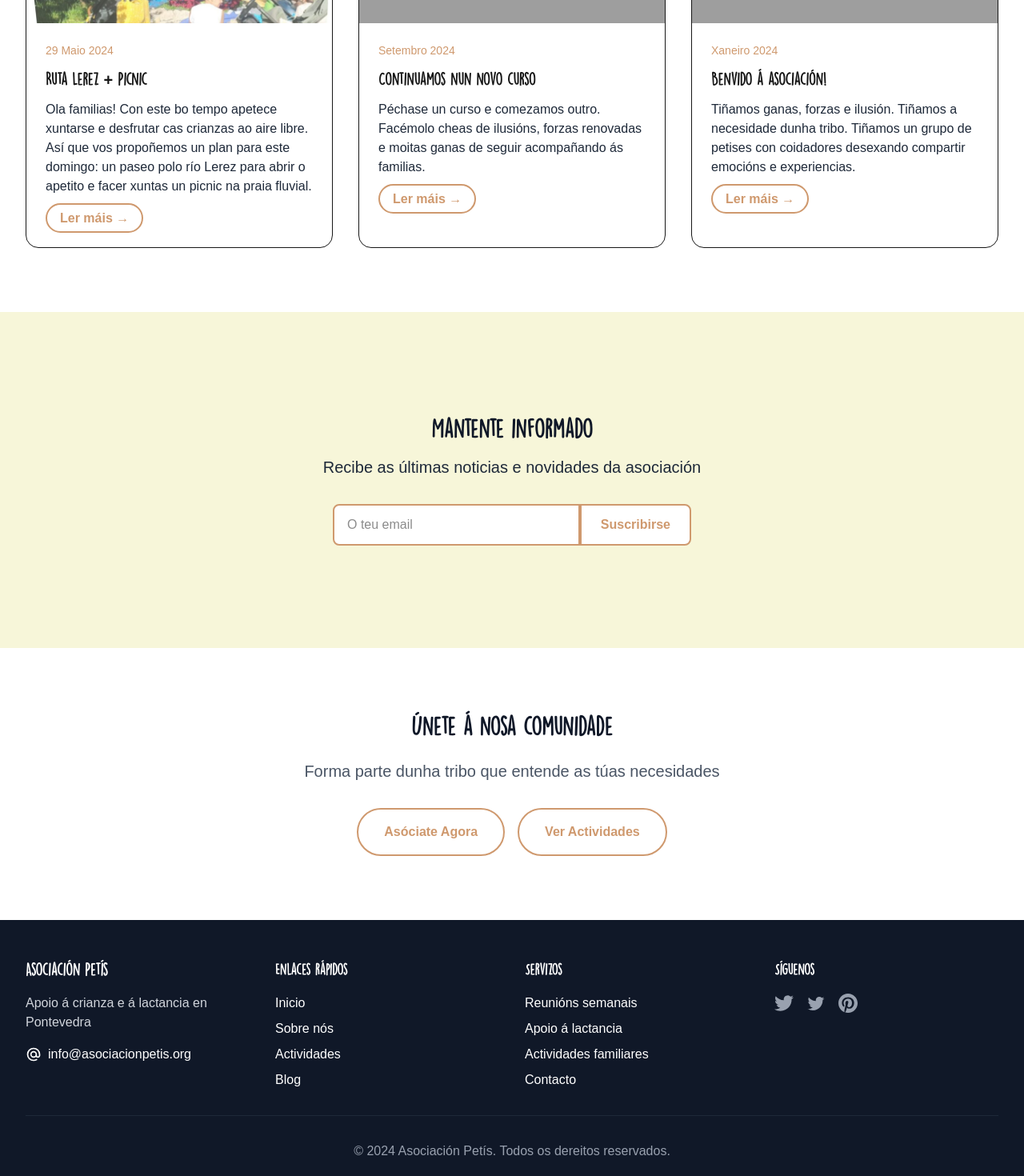
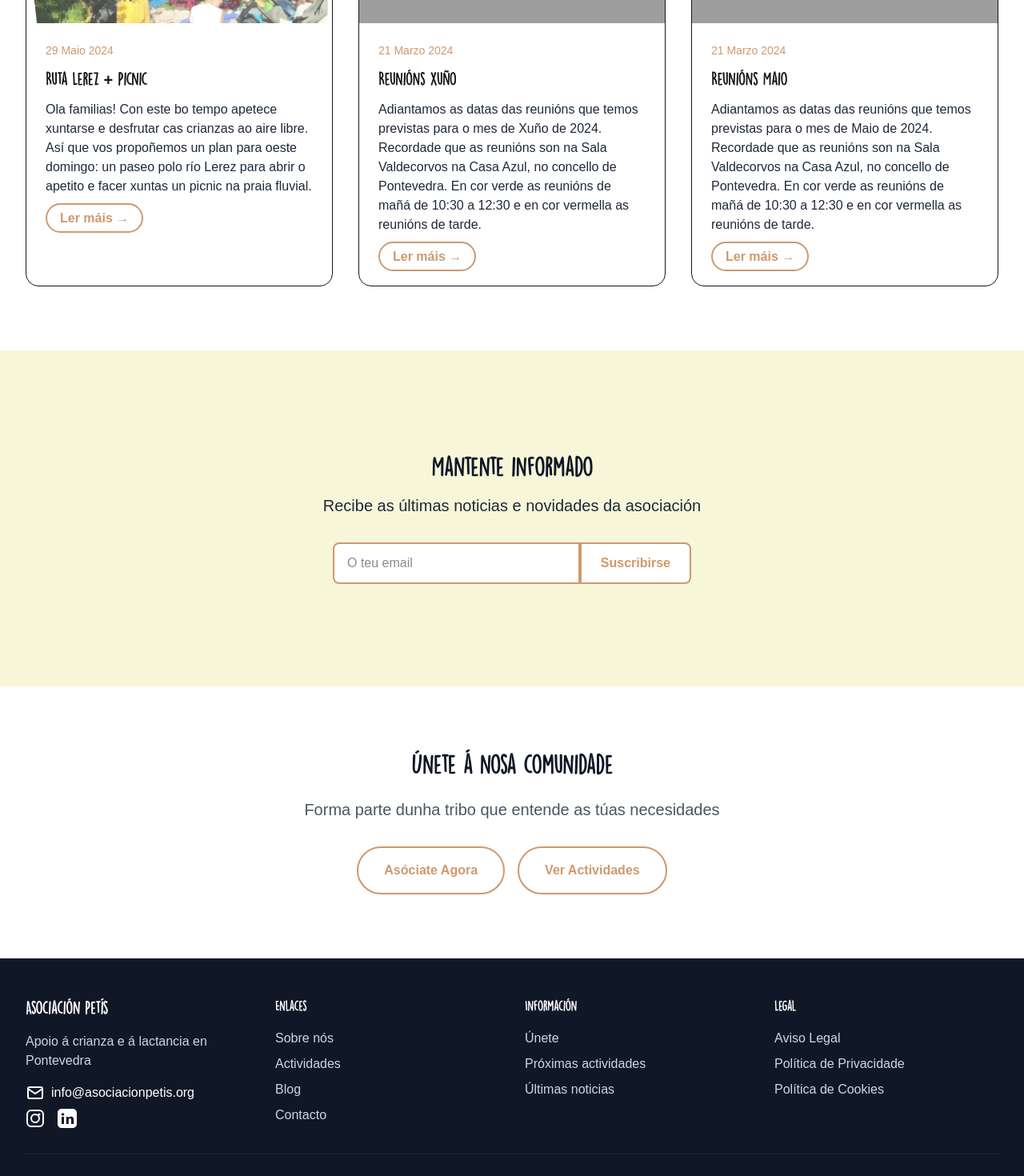
Before and after one commit to Nicolaszabala/asociacionpetis, a Next.js app: page /blog in a window 1280 px wide. Shown: the part 1780-3250 px from the top of the page at 80% size. Built offline with nearby package versions, Linux system fonts and the light colour scheme; grey boxes are pictures that could not be loaded.

Commit message:
Actualizar footer de la página de blog con nuevo diseño y enlaces a redes sociales

```diff
--- a/src/app/blog/page.tsx
+++ b/src/app/blog/page.tsx
@@ -188,7 +188,7 @@ export default function Blog() {
                 </h3>
                 <p className="text-gray-800 mb-4">
                   Ola familias! Con este bo tempo apetece xuntarse e desfrutar cas crianzas ao aire libre.
-                  Así que vos propoñemos un plan para este domingo: un paseo polo río Lerez para abrir
+                  Así que vos propoñemos un plan para oeste domingo: un paseo polo río Lerez para abrir
                   o apetito e facer xuntas un picnic na praia fluvial.
                 </p>
                 <Link
@@ -204,8 +204,8 @@ export default function Blog() {
             <article className="bg-white rounded-2xl border border-primary overflow-hidden hover:shadow-lg transition-shadow duration-200 warm-shadow">
               <div className="relative w-full h-48 bg-gradient-to-br from-primary to-light flex items-center justify-center overflow-hidden">
                 <Image
-                  src="/blog/novo-curso.jpg"
-                  alt="Continuamos nun novo curso"
+                  src="/blog/reunions-xuno.jpg"
+                  alt="Reunións Xuño"
                   fill
                   className="object-cover"
                   priority
@@ -213,17 +213,18 @@ export default function Blog() {
               </div>
               <div className="p-6">
                 <div className="flex items-center text-sm text-[var(--color-accent)] mb-3">
-                  <span>Setembro 2024</span>
+                  <span>21 Marzo 2024</span>
                 </div>
                 <h3 className="text-xl font-semibold text-main mb-3">
-                  Continuamos nun novo curso
+                  Reunións Xuño
                 </h3>
                 <p className="text-gray-800 mb-4">
-                  Péchase un curso e comezamos outro. Facémolo cheas de ilusións,
-                  forzas renovadas e moitas ganas de seguir acompañando ás familias.
+                  Adiantamos as datas das reunións que temos previstas para o mes de Xuño de 2024.
+                  Recordade que as reunións son na Sala Valdecorvos na Casa Azul, no concello de Pontevedra.
+                  En cor verde as reunións de mañá de 10:30 a 12:30 e en cor vermella as reunións de tarde.
                 </p>
                 <Link
-                  href="/blog/novo-curso"
+                  href="/blog/reunions-xuno"
                   className="bg-white text-[var(--color-accent)] border-2 border-[var(--color-accent)] font-semibold py-2 px-4 rounded-full hover:bg-[var(--color-accent)] hover:text-white transition-colors duration-200"
                 >
                   Ler máis →
@@ -235,8 +236,8 @@ export default function Blog() {
             <article className="bg-white rounded-2xl border border-primary overflow-hidden hover:shadow-lg transition-shadow duration-200 warm-shadow">
               <div className="relative w-full h-48 bg-gradient-to-br from-primary to-light flex items-center justify-center overflow-hidden">
                 <Image
-                  src="/blog/benvido-asociacion.jpg"
-                  alt="Benvido á asociación!"
+                  src="/blog/reunions-maio.jpg"
+                  alt="Reunións Maio"
                   fill
                   className="object-cover"
                   priority
@@ -244,17 +245,18 @@ export default function Blog() {
               </div>
               <div className="p-6">
                 <div className="flex items-center text-sm text-[var(--color-accent)] mb-3">
-                  <span>Xaneiro 2024</span>
+                  <span>21 Marzo 2024</span>
                 </div>
                 <h3 className="text-xl font-semibold text-main mb-3">
-                  Benvido á asociación!
+                  Reunións Maio
                 </h3>
                 <p className="text-gray-800 mb-4">
-                  Tiñamos ganas, forzas e ilusión. Tiñamos a necesidade dunha tribo.
-                  Tiñamos un grupo de petises con coidadores desexando compartir emocións e experiencias.
+                  Adiantamos as datas das reunións que temos previstas para o mes de Maio de 2024.
+                  Recordade que as reunións son na Sala Valdecorvos na Casa Azul, no concello de Pontevedra.
+                  En cor verde as reunións de mañá de 10:30 a 12:30 e en cor vermella as reunións de tarde.
                 </p>
                 <Link
-                  href="/blog/benvido-asociacion"
+                  href="/blog/reunions-maio"
                   className="bg-white text-[var(--color-accent)] border-2 border-[var(--color-accent)] font-semibold py-2 px-4 rounded-full hover:bg-[var(--color-accent)] hover:text-white transition-colors duration-200"
                 >
                   Ler máis →
@@ -326,48 +328,78 @@ export default function Blog() {
               <p className="text-gray-300">
                 Apoio á crianza e á lactancia en Pontevedra
               </p>
-              <div className="mt-4 flex items-center space-x-4">
-                <a href="mailto:info@asociacionpetis.org" className="flex items-center hover:text-accent transition-colors">
-                  <svg className="w-5 h-5 mr-2" fill="none" stroke="currentColor" strokeWidth="2" viewBox="0 0 24 24"><path strokeLinecap="round" strokeLinejoin="round" d="M16 12a4 4 0 10-8 0 4 4 0 008 0zm0 0v1.5a2.5 2.5 0 005 0V12a9 9 0 10-9 9m4.5-1.206a8.959 8.959 0 01-4.5 1.207" /></svg>
+              <div className="mt-4 flex flex-col space-y-2">
+                {/* Mail */}
+                <a
+                  href="mailto:info@asociacionpetis.org"
+                  className="flex items-center justify-center md:justify-start hover:text-accent transition-colors"
+                  aria-label="Email"
+                >
+                  <svg className="w-6 h-6 mr-2" fill="none" stroke="currentColor" strokeWidth="2" viewBox="0 0 24 24">
+                    <rect x="3" y="5" width="18" height="14" rx="2" stroke="currentColor" strokeWidth="2"/>
+                    <path d="M3 7l9 6 9-6" stroke="currentColor" strokeWidth="2" fill="none"/>
+                  </svg>
                   info@asociacionpetis.org
                 </a>
+                {/* Redes sociales */}
+                <div className="flex items-center justify-center md:justify-start space-x-4">
+                  {/* Instagram */}
+                  <a
+                    href="https://www.instagram.com/a.petis/"
+                    target="_blank"
+                    rel="noopener noreferrer"
+                    className="hover:text-accent transition-colors"
+                    aria-label="Instagram"
+                  >
+                    <svg className="w-6 h-6" fill="none" viewBox="0 0 24 24">
+                      <rect x="2" y="2" width="20" height="20" rx="5" stroke="currentColor" strokeWidth="2"/>
+                      <circle cx="12" cy="12" r="5" stroke="currentColor" strokeWidth="2"/>
+                      <circle cx="17" cy="7" r="1.5" fill="currentColor"/>
+                    </svg>
+                  </a>
+                  {/* LinkedIn */}
+                  <a
+                    href="https://www.linkedin.com/company/petis-asociacion"
+                    target="_blank"
+                    rel="noopener noreferrer"
+                    className="hover:text-accent transition-colors"
+                    aria-label="LinkedIn"
+                  >
+                    <svg className="w-6 h-6" fill="currentColor" viewBox="0 0 24 24">
+                      <path d="M19 0h-14c-2.76 0-5 2.24-5 5v14c0 2.76 2.24 5 5 5h14c2.76 0 5-2.24 5-5v-14c0-2.76-2.24-5-5-5zm-11 19h-3v-9h3v9zm-1.5-10.28c-.97 0-1.75-.79-1.75-1.75s.78-1.75 1.75-1.75 1.75.79 1.75 1.75-.78 1.75-1.75 1.75zm13.5 10.28h-3v-4.5c0-1.08-.02-2.47-1.5-2.47-1.5 0-1.73 1.17-1.73 2.39v4.58h-3v-9h2.89v1.23h.04c.4-.76 1.38-1.56 2.84-1.56 3.04 0 3.6 2 3.6 4.59v4.74z"/>
+                    </svg>
+                  </a>
+                </div>
               </div>
             </div>
             <div>
-              <h4 className="text-lg font-semibold mb-4">Enlaces rápidos</h4>
-              <ul className="space-y-2">
-                <li><Link href="/" className="hover:text-accent transition-colors">Inicio</Link></li>
-                <li><Link href="/sobre-nos" className="hover:text-accent transition-colors">Sobre nós</Link></li>
-                <li><Link href="/actividades" className="hover:text-accent transition-colors">Actividades</Link></li>
-                <li><Link href="/blog" className="hover:text-accent transition-colors">Blog</Link></li>
+              <h5 className="font-semibold mb-4">Enlaces</h5>
+              <ul className="space-y-2 text-gray-300">
+                <li><Link href="/sobre-nos" className="hover:text-white">Sobre nós</Link></li>
+                <li><Link href="/actividades" className="hover:text-white">Actividades</Link></li>
+                <li><Link href="/blog" className="hover:text-white">Blog</Link></li>
+                <li><Link href="/contacto" className="hover:text-white">Contacto</Link></li>
               </ul>
             </div>
             <div>
-              <h4 className="text-lg font-semibold mb-4">Servizos</h4>
-              <ul className="space-y-2">
-                <li><Link href="/actividades" className="hover:text-accent transition-colors">Reunións semanais</Link></li>
-                <li><Link href="/actividades" className="hover:text-accent transition-colors">Apoio á lactancia</Link></li>
-                <li><Link href="/actividades" className="hover:text-accent transition-colors">Actividades familiares</Link></li>
-                <li><Link href="/contacto" className="hover:text-accent transition-colors">Contacto</Link></li>
+              <h5 className="font-semibold mb-4">Información</h5>
+              <ul className="space-y-2 text-gray-300">
+                <li><Link href="/unete" className="hover:text-white">Únete</Link></li>
+                <li><Link href="/actividades" className="hover:text-white">Próximas actividades</Link></li>
+                <li><Link href="/blog" className="hover:text-white">Últimas noticias</Link></li>
               </ul>
             </div>
             <div>
-              <h4 className="text-lg font-semibold mb-4">Síguenos</h4>
-              <div className="flex space-x-4">
-                <a href="#" className="text-gray-400 hover:text-white transition-colors">
-                  <svg className="w-6 h-6" fill="currentColor" viewBox="0 0 24 24"><path d="M24 4.557c-.883.392-1.832.656-2.828.775 1.017-.609 1.798-1.574 2.165-2.724-.951.564-2.005.974-3.127 1.195-.897-.957-2.178-1.555-3.594-1.555-3.179 0-5.515 2.966-4.797 6.045-4.091-.205-7.719-2.165-10.148-5.144-1.29 2.213-.669 5.108 1.523 6.574-.806-.026-1.566-.247-2.229-.616-.054 2.281 1.581 4.415 3.949 4.89-.693.188-1.452.232-2.224.084.626 1.956 2.444 3.379 4.6 3.419-2.07 1.623-4.678 2.348-7.29 2.04 2.179 1.397 4.768 2.212 7.548 2.212 9.142 0 14.307-7.721 13.995-14.646.962-.695 1.797-1.562 2.457-2.549z"/></svg>
-                </a>
-                <a href="#" className="text-gray-400 hover:text-white transition-colors">
-                  <svg className="w-6 h-6" fill="currentColor" viewBox="0 0 24 24"><path d="M22.46 6c-.77.35-1.6.58-2.46.69.88-.53 1.56-1.37 1.88-2.38-.83.5-1.75.85-2.72 1.05C18.37 4.5 17.26 4 16 4c-2.35 0-4.27 1.92-4.27 4.29 0 .34.04.67.11.98C8.28 9.09 5.11 7.38 3 4.79c-.37.63-.58 1.37-.58 2.15 0 1.49.75 2.81 1.91 3.56-.71 0-1.37-.2-1.95-.5v.03c0 2.08 1.48 3.82 3.44 4.21a4.22 4.22 0 0 1-1.93.07 4.28 4.28 0 0 0 4 2.98 8.521 8.521 0 0 1-5.33 1.84c-.34 0-.68-.02-1.02-.06C3.44 20.29 5.7 21 8.12 21 16 21 20.33 14.46 20.33 8.79c0-.19 0-.37-.01-.56.84-.6 1.56-1.36 2.14-2.23z"/></svg>
-                </a>
-                <a href="#" className="text-gray-400 hover:text-white transition-colors">
-                  <svg className="w-6 h-6" fill="currentColor" viewBox="0 0 24 24"><path d="M12.017 0C5.396 0 .029 5.367.029 11.987c0 5.079 3.158 9.417 7.618 11.174-.105-.949-.199-2.403.041-3.439.219-.937 1.406-5.957 1.406-5.957s-.359-.72-.359-1.781c0-1.663.967-2.911 2.168-2.911 1.024 0 1.518.769 1.518 1.688 0 1.029-.653 2.567-.992 3.992-.285 1.193.6 2.165 1.775 2.165 2.128 0 3.768-2.245 3.768-5.487 0-2.861-2.063-4.869-5.008-4.869-3.41 0-5.409 2.562-5.409 5.199 0 1.033.394 2.143.889 2.741.099.12.112.225.085.345-.09.375-.293 1.199-.334 1.363-.053.225-.172.271-.402.165-1.495-.69-2.433-2.878-2.433-4.646 0-3.776 2.748-7.252 7.92-7.252 4.158 0 7.392 2.967 7.392 6.923 0 4.135-2.607 7.462-6.233 7.462-1.214 0-2.357-.629-2.746-1.378l-.748 2.853c-.271 1.043-1.002 2.35-1.492 3.146C9.57 23.812 10.763 24.009 12.017 24.009c6.624 0 11.99-5.367 11.99-11.988C24.007 5.367 18.641.001 12.017.001z"/></svg>
-                </a>
-              </div>
+              <h5 className="font-semibold mb-4">Legal</h5>
+              <ul className="space-y-2 text-gray-300">
+                <li><Link href="/legal" className="hover:text-white">Aviso Legal</Link></li>
+                <li><Link href="/privacidade" className="hover:text-white">Política de Privacidade</Link></li>
+                <li><Link href="/cookies" className="hover:text-white">Política de Cookies</Link></li>
+              </ul>
             </div>
           </div>
-          <div className="mt-8 pt-8 border-t border-gray-800 text-center text-gray-400">
-            <p>&copy; 2024 Asociación Petís. Todos os dereitos reservados.</p>
+          <div className="border-t border-gray-800 mt-8 pt-8 text-center text-gray-400">
+            <p className="text-xs">&copy; 2025 Asociación Petís. Todos os dereitos reservados.</p>
           </div>
         </div>
       </footer>
```
